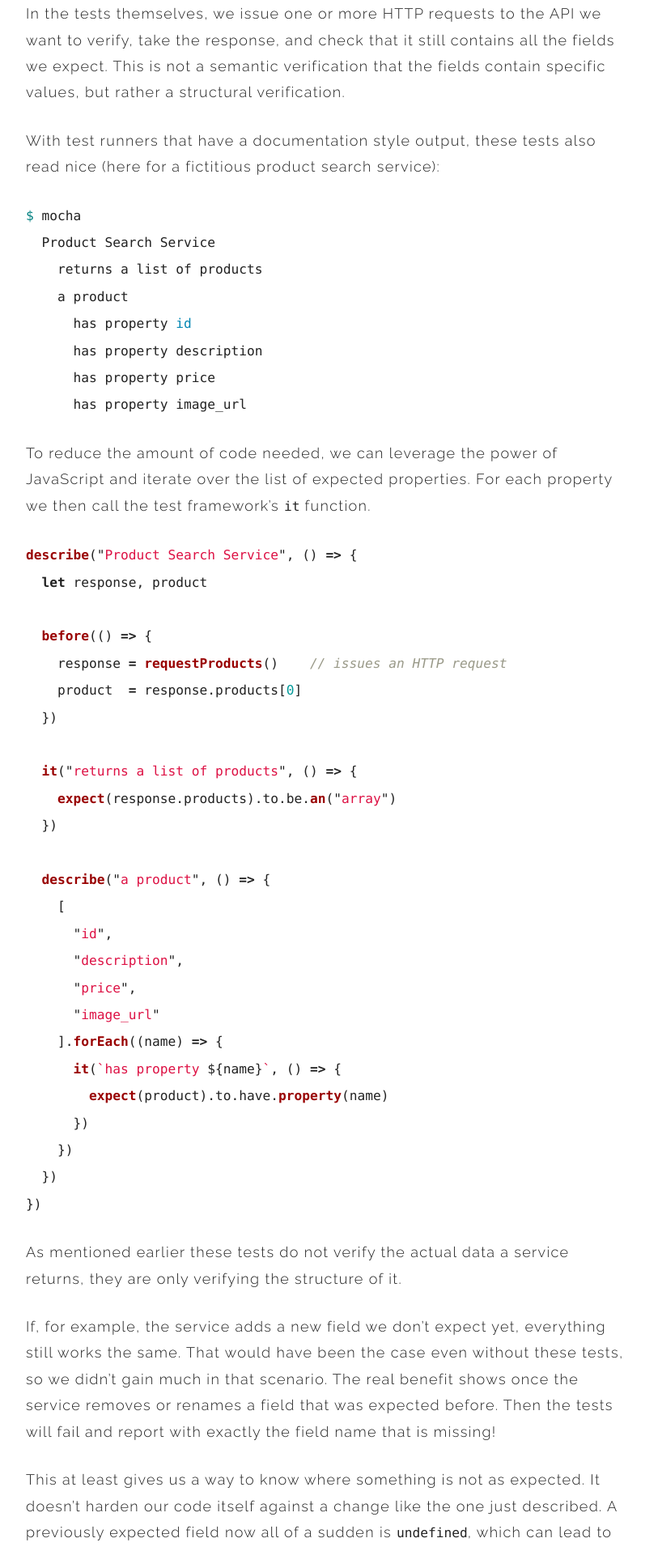
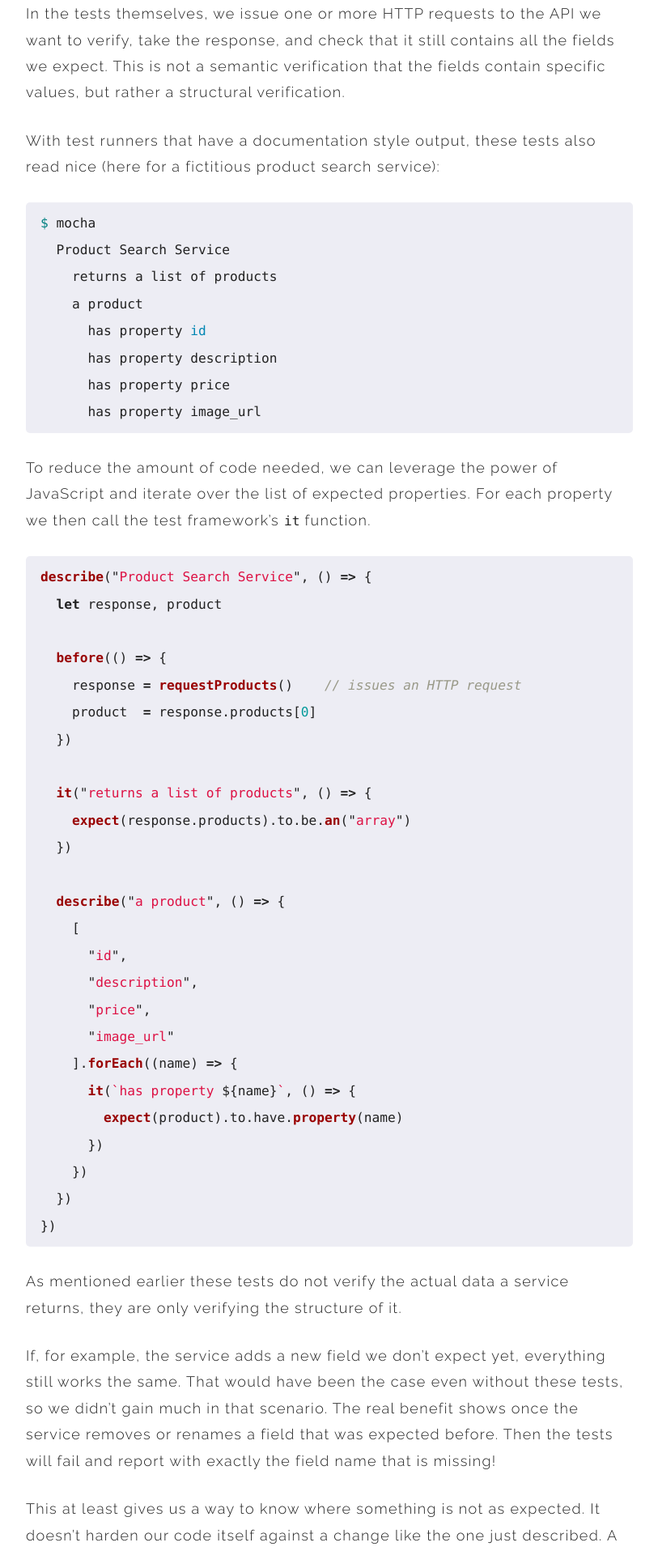
Before and after one commit to christophgockel/christophgockel.github.io, a Jekyll site: the page built from _posts/2017-06-14-api-assumption-tests.md, in a window 1280 px wide. Shown: the part 1297-3213 px from the top of the page at 81% size, without its empty margins (233-1046 px from the left). Built offline with Jekyll 4.4.1, drawn with Linux system fonts in a browser that asks for light colours.

Commit message:
Improves code blocks styling

```diff
--- a/_sass/_hundredwords.scss
+++ b/_sass/_hundredwords.scss
@@ -17,7 +17,7 @@ body.hundredwords {
   article.challenge {
     @include full-width;
 
-    background-color: #ededf4;
+    background-color: $contrast-background;
     margin-bottom: 1.5rem;
     padding: 1rem 0;
 
--- /dev/null
+++ b/_sass/_syntax.scss
@@ -0,0 +1,20 @@
+pre.highlight,
+figure.highlight {
+  @include full-width;
+
+  background-color: $contrast-background;
+  border-radius: 5px;
+  margin-bottom: 1.5rem;
+  overflow-x: scroll;
+  padding: .5em 1em;
+
+  @media (min-width: $desktop-size) {
+    @include undo-full-width;
+
+    margin-bottom: 1.5rem;
+  }
+
+  pre {
+    margin: 0;
+  }
+}
--- a/_sass/_variables.scss
+++ b/_sass/_variables.scss
@@ -1,7 +1,8 @@
 $font-family: "Raleway", "HelveticaNeue", "Helvetica Neue", Helvetica, Arial, sans-serif;
 
-$background-color: #FFFFFF;
+$background-color: #ffffff;
 $text-color: #222;
+$contrast-background: #ededf4;
 
 $color-1: #1f9b89;
 $color-1a: #25afa1;
--- a/assets/christophgockel.scss
+++ b/assets/christophgockel.scss
@@ -4,6 +4,7 @@
 @import "variables";
 @import "mixins";
 @import "global";
+@import "syntax";
 @import "body";
 @import "home";
 @import "posts";
```
